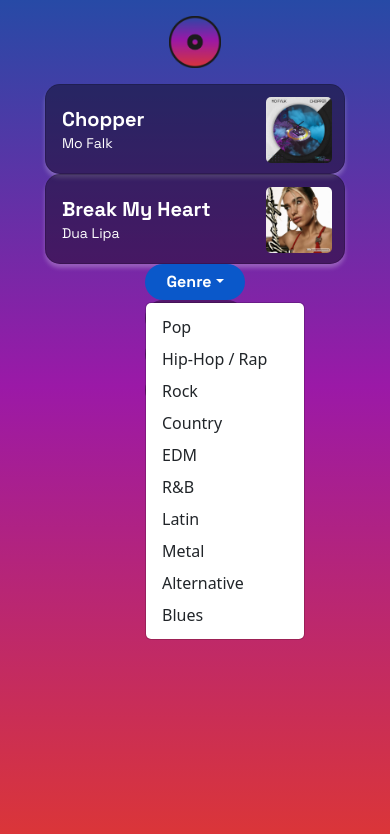
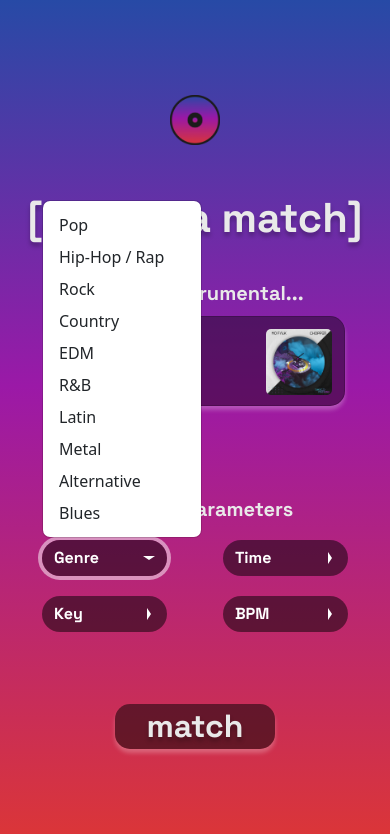
Before and after one commit to shiva-menta/myx, a React (Create React App) app in the folder frontend/: page / in a window 390 px wide. Both pictures are taken after a click on the button "Genre". Shown: the top 834 px of the page. Built offline with nearby package versions, Linux system fonts and the light colour scheme.

Commit message:
Finish Mobile Look Front End Components

```diff
--- a/frontend/src/App.css
+++ b/frontend/src/App.css
@@ -1,11 +1,39 @@
+@import url('https://fonts.googleapis.com/css2?family=Space+Grotesk:wght@300;400;500;600;700&display=swap');
+
+:root {
+  --black-color: #1B1B1B;
+  --white-color: #E9E9E9;
+  --gradient-color: linear-gradient(180deg, #274AA6 0%, #9B19A7 45.83%, #DC3636 100%);
+
+  --font-primary: 'Space Grotesk', sans-serif;
+
+  --font-primary-size: 5rem;
+  --font-primary-weight: 700;
+  --font-secondary-weight: 400;
+
+  --side-padding: 10vw;
+  --button-sizing: 50px;
+  --button-radius: 15px;
+}
+
 .App {
   text-align: center;
   background: linear-gradient(180deg, #274AA6 0%, #9B19A7 45.83%, #DC3636 100%);
-  height: 100vh;
-  width: 100vw;
+  height: 100%;
+  width: 100%;
 
   display: flex;
   flex-direction: column;
+  align-items: center;
+}
+
+.page-title {
+  font-weight: 700;
+  font-size: 2.6rem;
+  color: var(--white-color);
+  text-shadow: 0px 4px 4px rgba(0, 0, 0, 0.25);
+  font-family: var(--font-primary);
+  margin: 1em 0px 0.5em 0px;
 }
 
 .App-logo {
@@ -42,3 +70,9 @@
     transform: rotate(360deg);
   }
 }
+
+@media screen and (min-height: 701px) {
+    .App {
+      height: 100vh;
+    }
+}
--- a/frontend/src/App.js
+++ b/frontend/src/App.js
@@ -1,6 +1,6 @@
 import './App.css';
-import Song from './components/Song.js'
 import Header from './components/Header.js'
+import SongDisplay from './components/SongDisplay.js'
 import FeatureDropdowns from './components/FeatureDropdowns';
 import 'bootstrap/dist/css/bootstrap.css';
 import './components/component.css'
@@ -8,10 +8,13 @@ import './components/component.css'
 function App() {
   return (
     <div className="App">
-      <Header/>
-      <Song songName="Chopper" artistName="Mo Falk" img="chopper"/>
-      <Song songName="Break My Heart" artistName="Dua Lipa" img="break_my_heart"/>
-      <FeatureDropdowns/>
+      <div className="view-container">
+        <Header/>
+        <div className="page-title">[acapella match]</div>
+        <SongDisplay/>
+        <FeatureDropdowns/>
+        <button className="match-button">match</button>
+      </div>
     </div>
   );
 }
--- a/frontend/src/components/FeatureDropdowns.js
+++ b/frontend/src/components/FeatureDropdowns.js
@@ -1,40 +1,30 @@
 import React from 'react';
+import Stack from 'react-bootstrap/Stack'
 import Dropdown from 'react-bootstrap/Dropdown';
 import DropdownButton from 'react-bootstrap/DropdownButton';
+import DropdownList from '../jsons/dropdowns.json'
 
 function FeatureDropdowns() {
+    // Variables
+    const dropdowns = [];
+    var counter;
 
+    // Executed Code
+    for (var category in DropdownList) {
+        counter = 0;
+        const items = DropdownList[category].options.map((item) =>
+            <Dropdown.Item href={`#/action-${counter}`} key={item}>{item}</Dropdown.Item>
+        );
+        dropdowns.push(<DropdownButton className="feature-dropdown" title={category} key={category}>
+            {items}
+        </DropdownButton>);
+    }
+
+    // Render Function
     return (
         <div className="feature-dropdowns">
-            <DropdownButton className="dropdown" title="Genre">
-                <Dropdown.Item href="#/action-1">Pop</Dropdown.Item>
-                <Dropdown.Item href="#/action-2">Hip-Hop / Rap</Dropdown.Item>
-                <Dropdown.Item href="#/action-3">Rock</Dropdown.Item>
-                <Dropdown.Item href="#/action-4">Country</Dropdown.Item>
-                <Dropdown.Item href="#/action-5">EDM</Dropdown.Item>
-                <Dropdown.Item href="#/action-6">R&B</Dropdown.Item>
-                <Dropdown.Item href="#/action-7">Latin</Dropdown.Item>
-                <Dropdown.Item href="#/action-8">Metal</Dropdown.Item>
-                <Dropdown.Item href="#/action-9">Alternative</Dropdown.Item>
-                <Dropdown.Item href="#/action-10">Blues</Dropdown.Item>
-            </DropdownButton>
-            <DropdownButton className="dropdown" title="Time">
-                <Dropdown.Item href="#/action-1">1980s</Dropdown.Item>
-                <Dropdown.Item href="#/action-2">1990s</Dropdown.Item>
-                <Dropdown.Item href="#/action-3">2000s</Dropdown.Item>
-                <Dropdown.Item href="#/action-4">2010s</Dropdown.Item>
-                <Dropdown.Item href="#/action-5">2020s</Dropdown.Item>
-            </DropdownButton>
-            <DropdownButton className="dropdown" title="Key">
-                <Dropdown.Item href="#/action-1">Exact</Dropdown.Item>
-                <Dropdown.Item href="#/action-2">Tight</Dropdown.Item>
-                <Dropdown.Item href="#/action-3">Flexible</Dropdown.Item>
-            </DropdownButton>
-            <DropdownButton className="dropdown" title="BPM">
-                <Dropdown.Item href="#/action-1">Exact</Dropdown.Item>
-                <Dropdown.Item href="#/action-2">Tight</Dropdown.Item>
-                <Dropdown.Item href="#/action-3">Flexible</Dropdown.Item>
-            </DropdownButton>
+            <div className="section-title">acapella parameters</div>
+            <Stack direction="horizontal">{dropdowns}</Stack>
         </div>
     );
 }
--- a/frontend/src/components/Song.js
+++ b/frontend/src/components/Song.js
@@ -4,9 +4,11 @@ import Card from 'react-bootstrap/Card';
 function Song(props) {
     const songName = props.songName;
     const artistName = props.artistName;
+    const link = props.link;
     const img = props.img;
 
     return (
+        <a href={link} target="_blank" rel="noopener noreferrer">
             <Card className="song-unit">
                 <div className = "artist-info">
                     <div className="song-title">{songName}</div>
@@ -16,6 +18,7 @@ function Song(props) {
                     <Card.Img src={require(`../images/${img}.png`)}></Card.Img>
                 </div>
             </Card>
+        </a>
     );
 }
 
--- /dev/null
+++ b/frontend/src/components/SongDisplay.js
@@ -0,0 +1,14 @@
+import React from 'react';
+import Song from './Song.js'
+
+function SongDisplay() {
+    return (
+        <div className="song-display">
+            <div className="section-title">choose instrumental...</div>
+            <Song songName="Chopper" artistName="Mo Falk" img="chopper" link="https://open.spotify.com/album/7Iw2wdmbXeA28ZQ1Mo0RlM"/>
+            {/* <Song songName="Break My Heart" artistName="Dua Lipa" img="break_my_heart"/> */}
+        </div>
+    );
+}
+
+export default SongDisplay;
--- a/frontend/src/components/component.css
+++ b/frontend/src/components/component.css
@@ -5,7 +5,7 @@
 /* #region General */
 :root {
     --black-color: #1B1B1B;
-    --white-color: white;
+    --white-color: #E9E9E9;
     --gradient-color: linear-gradient(180deg, #274AA6 0%, #9B19A7 45.83%, #DC3636 100%);
 
     --font-primary: 'Space Grotesk', sans-serif;
@@ -17,22 +17,40 @@
     --side-padding: 10vw;
     --button-sizing: 50px;
     --button-radius: 15px;
+
+    --dropdown-radius:
+}
+.view-container {
+    width: 400px;
+    height: 100%;
+    display: flex;
+    flex-direction: column;
+    align-items: center;
+    padding: 4em 0px;
+}
+.section-title {
+    font-size: 1.25rem;
+    font-weight: 700;
+    color: var(--white-color);
+    font-family: var(--font-primary);
+    line-height: normal;
+    padding: 0.5em 0px;
+}
+a {
+    text-decoration: none;
 }
 /* #endregion */
 
 /* #region Header */
 .header {
-    height: 10vh;
-    padding: 1em;
+    height: 50px;
     justify-content: center;
     width: 100%;
 }
-
 .header img {
-    height: 100%;
+    height: 50px;
     width: auto;
 }
-
 /* #endregion */
 
 /* #region Song */
@@ -58,49 +76,61 @@
     text-align: left;
 
     box-shadow: 0px 4px 4px rgba(255, 255, 255, 0.25);
+    transition: 0.15s;
+
+    position: relative;
+    top: 0px;
 }
-
-
+.song-unit:hover {
+    box-shadow: 0px 4px 4px rgba(255, 255, 255, 0.5);
+    top: -2px;
+}
 .artist-info {
     display: flex;
     flex-direction: column;
     justify-content: center;
     margin-left: 0.25em;
 }
-
 .song-title {
     font-weight: var(--font-primary-weight);
     font-size: 20px;
     margin-bottom: 0.1em;
 }
-
 .artist-title {
     font-weight: var(--font-secondary-weight);
     font-size: 14px;
 }
-
 .song-image-container {
     height: var(--song-image-size);
     width: var(--song-image-size);
 }
-
 .song-unit .card-img {
     --song-image-size: calc(var(--song-height) - 2 * var(--song-padding));
     height: var(--song-image-size);
     width: auto;
     border-radius: 5px;
 }
-
-.song-unit .card .card-title {
-
-}
-
-.song-unit .card .card-subtitle {
-
-}
 /* #endregion */
 
 /* #region Feature Dropdowns */
+.feature-dropdowns {
+    margin-top: 5em;
+}
+.hstack {
+    flex-wrap: wrap;
+    justify-content: center;
+
+    width: 100%;
+    column-gap: 3.5em;
+    row-gap: 1.25em;
+    margin: 0.5em 0px;
+}
+.dropdown-menu {
+    max-width: 80px;
+    border: 1px solid rgba(0, 0, 0, 0.15);
+    border-radius: 0.5rem;
+    margin: 0;
+}
 .dropdown button {
     background-color: rgba(0, 0, 0, 0.35);
     border: none;
@@ -108,6 +138,82 @@
 
     font-family: var(--font-primary);
     font-weight: var(--font-primary-weight);
-    width: 100px;
+    width: 125px;
+}
+.dropdown-toggle.btn.btn-primary {
+    display: flex;
+    padding-left: 12px;
+    padding-right: 12px;
+    justify-content: space-between;
+    align-items: center;
+}
+.dropdown-toggle.btn.btn-primary:hover {
+    background-color: rgba(0, 0, 0, 0.5);
+}
+.btn-primary.dropdown-toggle:focus, .dropdown-toggle.btn.btn-primary:hover, .btn-primary:focus, .btn-primary.dropdown-toggle {
+    background-color: rgba(0, 0, 0, 0.5);
+    border-color: var(--white-color);
+}
+.btn-primary:active, .btn:focus {
+    background-color: rgba(0, 0, 0, 0.5);
+    box-shadow: 0 0 0 0.25rem rgba(255, 255, 255, 0.5);
+}
+.show > .btn-primary.dropdown-toggle:focus, .show > .btn-primary:focus, .show > .btn-primary.dropdown-toggle, .btn-check:active + .btn-primary:focus {
+    background-color: rgba(0, 0, 0, 0.5);
+    box-shadow: 0 0 0 0.25rem rgba(255, 255, 255, 0.5);
+}
+.btn-check:checked + .btn-primary:focus, .btn-check:active + .btn-primary:focus, .btn-primary:active:focus, .btn-primary.active:focus, .show > .btn-primary.dropdown-toggle:focus {
+    box-shadow: 0 0 0 0.25rem rgba(255, 255, 255, 0.5) !important;
+}
+.show > .dropdown-toggle::after {
+    rotate: 0deg;
+}
+.dropdown-toggle::after {
+    border-top: 0.3em solid;
+    border-right: 0.375em solid transparent;
+    border-bottom: 0;
+    border-left: 0.375em solid transparent;
+    rotate: -90deg;
+
+    transition: ease 0.25s;
 }
 /* #endregion */
+
+/* #region Match Button */
+.match-button {
+    position: relative;
+    border: none;
+    line-height: normal;
+
+    height: 45px;
+    width: 10rem;
+    font-weight: 700;
+    font-size: 2rem;
+    font-family: var(--font-primary);
+
+    background-color: rgba(0, 0, 0, 0.5);
+    box-shadow: 0px 4px 4px rgba(255, 255, 255, 0.25);
+    text-shadow: 0px 4px 4px rgba(0, 0, 0, 0.25);
+    color: var(--white-color);
+
+    border-radius: var(--button-radius);
+    -webkit-border-radius: var(--button-radius);
+    -moz-border-radius: var(--button-radius);
+    transition: 0.15s;
+    margin-top: 2em;
+
+    top: 0px;
+}
+.match-button:hover {
+    box-shadow: 0px 4px 4px rgba(255, 255, 255, 0.5);
+    top: -2px;
+}
+/* #endregion */
+
+/* #region Screen Splits */
+@media screen and (min-height: 701px) {
+    .view-container {
+        justify-content: center;
+    }
+}
+/* #endregion */
--- /dev/null
+++ b/frontend/src/jsons/dropdowns.json
@@ -0,0 +1,14 @@
+{
+    "Genre" : {
+        "options" : ["Pop", "Hip-Hop / Rap", "Rock", "Country", "EDM", "R&B", "Latin", "Metal", "Alternative", "Blues"]
+    },
+    "Time" : {
+        "options" : ["1980s", "1990s", "2000s", "2010s", "2020s"]
+    },
+    "Key" : {
+        "options" : ["Exact", "Tight", "Flexible"]
+    },
+    "BPM" : {
+        "options" : ["Exact", "Tight", "Flexible"]
+    }
+}
```
Lines whose indentation alone changed are shown as unchanged.
